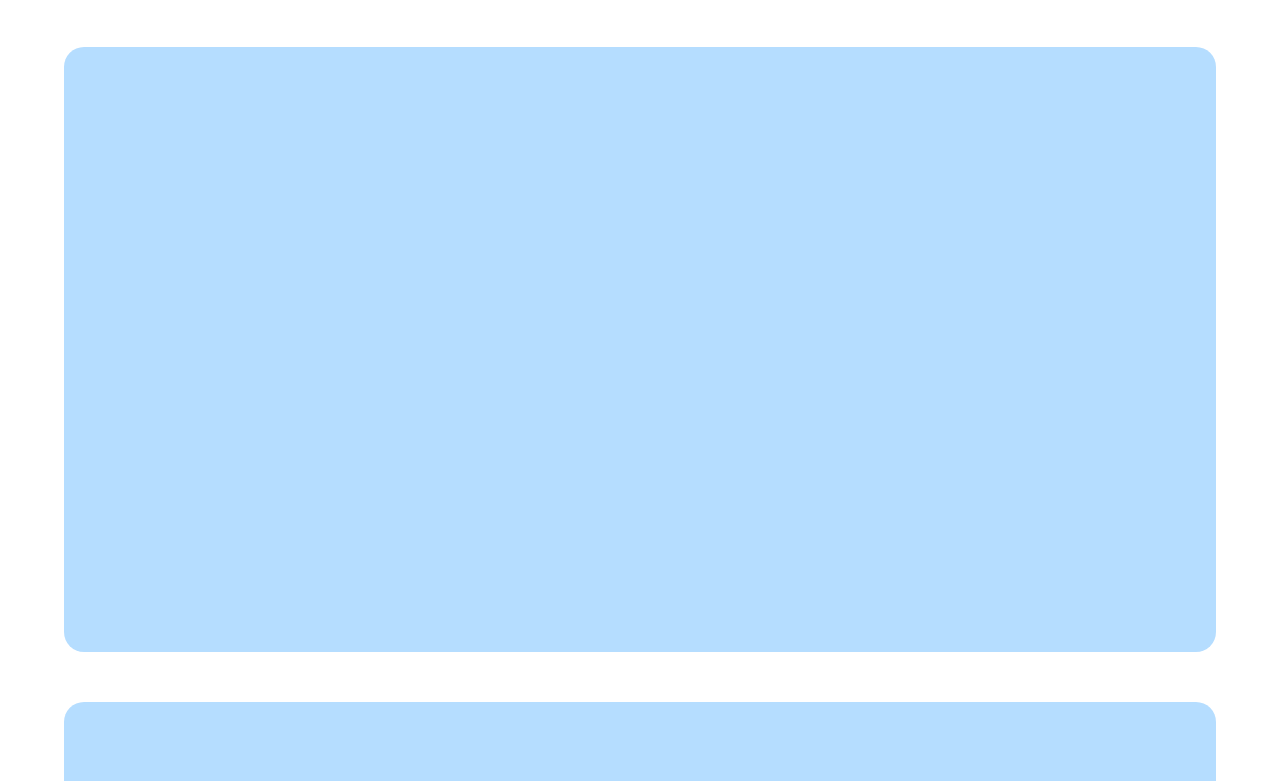
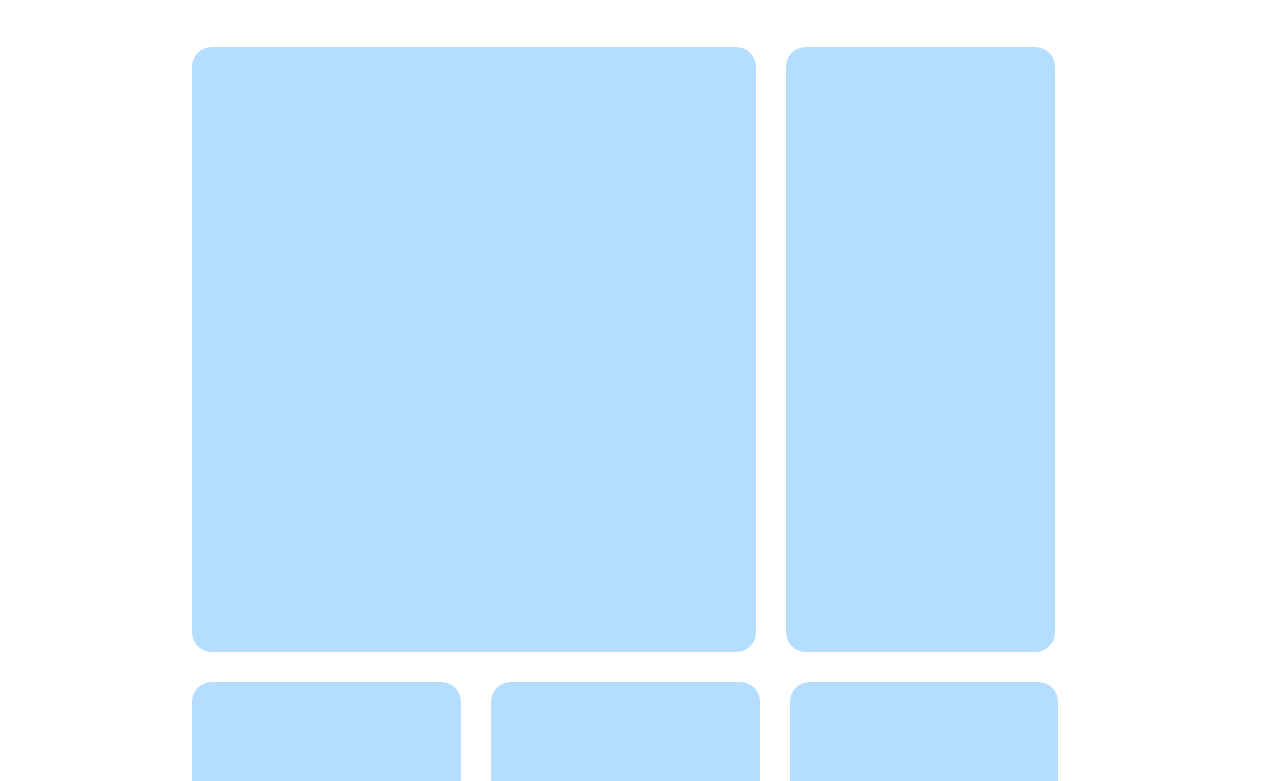
Before and after one commit to DavidC1103/htmlcss-responsive-layout, a plain HTML site: page index.html in a window 1280 px wide. Shown: the part 83-864 px from the top of the page. Drawn offline with Linux system fonts and the light colour scheme.

Commit message:
[adj col on row]

```diff
--- a/css/style.css
+++ b/css/style.css
@@ -65,20 +65,59 @@ main {
   background-color: #B5DDFF;
   border-radius: 20px;
   height: 358px;
-  margin-bottom: 50px;
+  margin-bottom: 30px;
+
 }
 
-.first {
+.col-first {
   height: 605px;
+  width: 100%;
+  background-color: #B5DDFF;
+  border-radius: 20px;
+  margin-bottom: 30px;
 }
 
 
 
 
 
+@media screen and (min-width: 381px) {
+  main .row .col-first {
+    width: 63%;
+    margin-right: 30px;
+  }
+
+  main .row .col {
+    width: 30%;
+  }
+
+  main .row:first-child .col {
+    height: 605px;
+  }
+
+  main .row .col:nth-child(2) {
+    margin-right: 0;
+  }
+
+  main .row .col:nth-child(3) {
+    margin-right: 30px;
+  }
 
 
+  main .row .col:nth-child(4) {
+    margin-right: 30px;
+  }
+
+  main .row .col:nth-child(5) {
+    margin-right: 0;
+  }
+}
+
 @media screen and (min-width: 781px) {
+
+  .container {
+    width: 70%;
+  }
 
   header .container .btn {
     display: none;
@@ -87,4 +126,6 @@ main {
   header .container .menu {
     display: block;
   }
+
+
 }
--- a/index.html
+++ b/index.html
@@ -29,9 +29,7 @@
     </header>
     <main>
       <div class="row container d-flex wrap">
-        <div class="col first">
-
-
+        <div class="col-first">
 
         </div>
         <div class="col">
```
